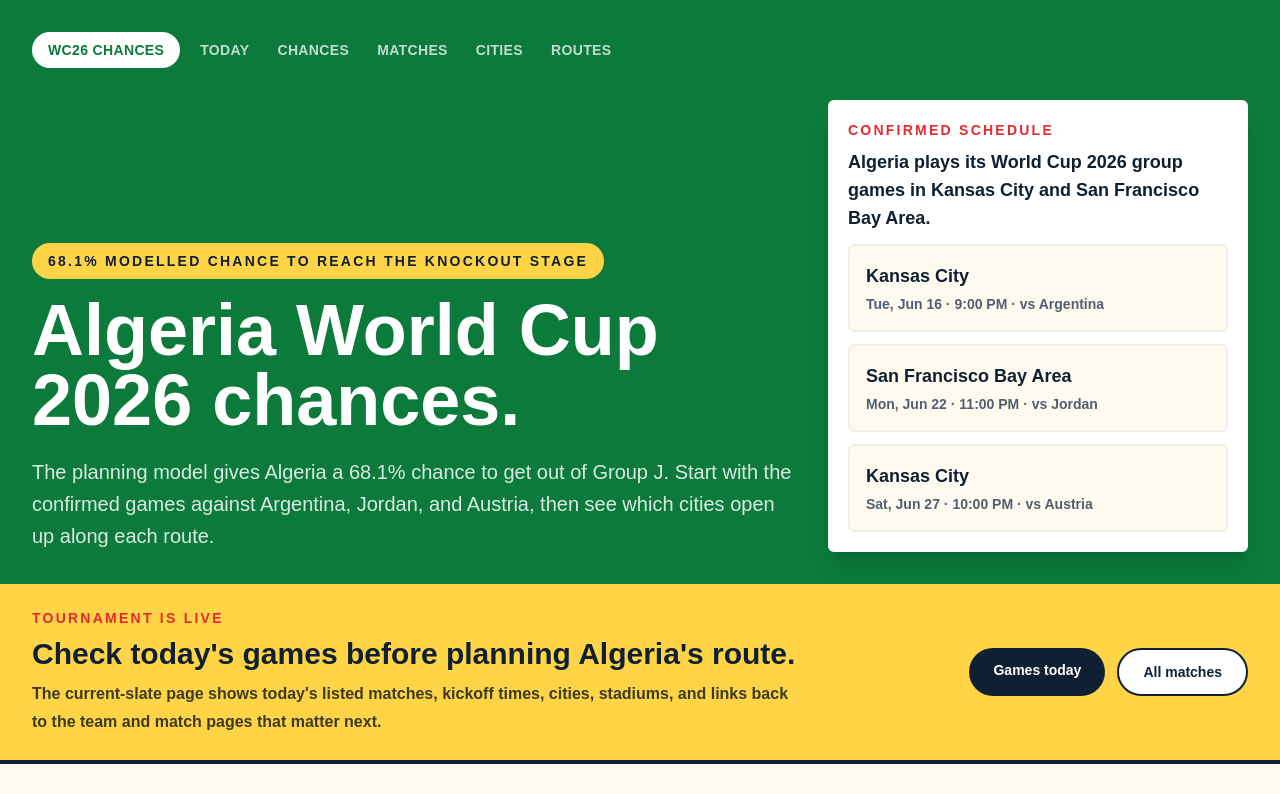
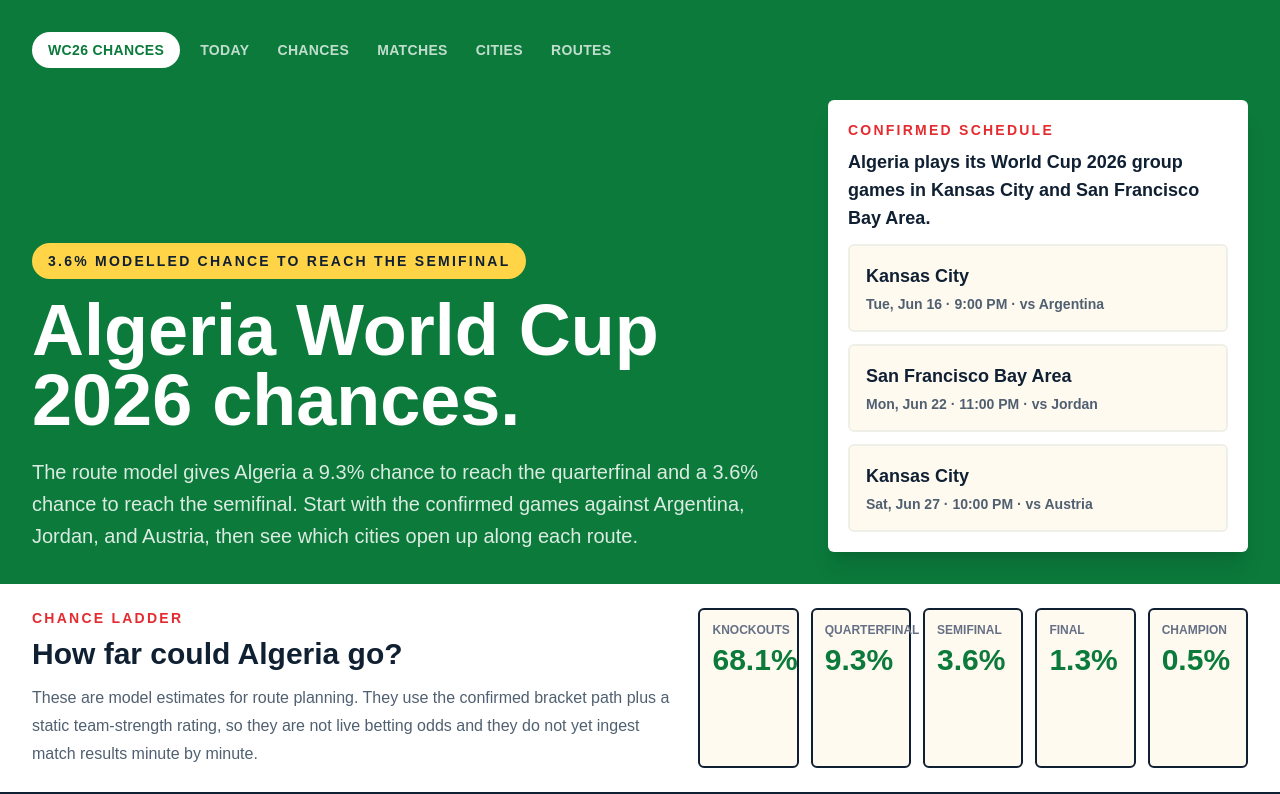
Before and after one commit to selbyyy/wc26-tracker, a Next.js app: page /teams/algeria in a window 1280 px wide. Shown: the top 794 px of the page. Built offline with nearby package versions, Linux system fonts and the light colour scheme; no server answers.

Commit message:
add chance trust layer

```diff
--- a/app/teams/[slug]/page.tsx
+++ b/app/teams/[slug]/page.tsx
@@ -11,7 +11,7 @@ import {
   getTeamBySlugFromSchedule,
   getTeamMatches,
 } from '@/lib/schedule';
-import { getTeamGroupForecast, getTeamProbabilityTree } from '@/lib/probability-tree';
+import { getTeamGroupForecast, getTeamProbabilityTree, getTeamStageChances } from '@/lib/probability-tree';
 
 export const dynamic = 'force-static';
 
@@ -73,7 +73,7 @@ export default async function TeamPage({ params }: { params: Promise<{ slug: str
   const matches = getTeamMatches(team);
   const group = getGroupForTeam(team);
   const groupForecast = getTeamGroupForecast(team);
-  const advanceChance = 100 - groupForecast.out;
+  const stageChances = getTeamStageChances(team);
   const probabilityTree = getTeamProbabilityTree(team);
   const cities = Array.from(new Set(matches.map((match) => match.city)));
   const firstMatch = matches[0];
@@ -155,14 +155,15 @@ export default async function TeamPage({ params }: { params: Promise<{ slug: str
           <div className="grid gap-8 md:grid-cols-[1fr_420px] md:items-end">
             <div>
               <p className="inline-flex rounded-full bg-[#ffd447] px-4 py-2 text-sm font-black uppercase tracking-[0.16em] text-[#102033]">
-                {advanceChance}% modelled chance to reach the knockout stage
+                {stageChances.semifinal}% modelled chance to reach the semifinal
               </p>
               <h1 className="mt-4 text-5xl font-black leading-[0.98] tracking-normal md:text-7xl">
                 {team} World Cup 2026 chances.
               </h1>
               <p className="mt-5 max-w-3xl text-xl leading-8 text-white/85">
-                The planning model gives {team} a {advanceChance}% chance to get out of Group {group}. Start with
-                the confirmed games against {formatList(opponents)}, then see which cities open up along each route.
+                The route model gives {team} a {stageChances.quarterfinal}% chance to reach the quarterfinal and
+                a {stageChances.semifinal}% chance to reach the semifinal. Start with the confirmed games against
+                {` ${formatList(opponents)}`}, then see which cities open up along each route.
               </p>
             </div>
 
@@ -186,6 +187,33 @@ export default async function TeamPage({ params }: { params: Promise<{ slug: str
                 ))}
               </div>
             </div>
+          </div>
+        </div>
+      </section>
+
+      <section className="border-b-4 border-[#102033] bg-white">
+        <div className="mx-auto grid max-w-7xl gap-5 px-5 py-6 md:grid-cols-[1fr_0.85fr] md:px-8">
+          <div>
+            <p className="text-sm font-black uppercase tracking-[0.16em] text-[#e52b2f]">Chance ladder</p>
+            <h2 className="mt-2 text-3xl font-black">How far could {team} go?</h2>
+            <p className="mt-3 max-w-3xl leading-7 text-[#506070]">
+              These are model estimates for route planning. They use the confirmed bracket path plus a static team-strength
+              rating, so they are not live betting odds and they do not yet ingest match results minute by minute.
+            </p>
+          </div>
+          <div className="grid grid-cols-2 gap-3 sm:grid-cols-5 md:grid-cols-2 lg:grid-cols-5">
+            {[
+              ['Knockouts', stageChances.reachKnockouts],
+              ['Quarterfinal', stageChances.quarterfinal],
+              ['Semifinal', stageChances.semifinal],
+              ['Final', stageChances.final],
+              ['Champion', stageChances.champion],
+            ].map(([label, value]) => (
+              <div key={label} className="rounded-md border-2 border-[#102033] bg-[#fffaf0] p-3">
+                <p className="text-xs font-black uppercase text-[#667085]">{label}</p>
+                <p className="mt-1 text-3xl font-black text-[#0b7a3b]">{value}%</p>
+              </div>
+            ))}
           </div>
         </div>
       </section>
@@ -247,7 +275,7 @@ export default async function TeamPage({ params }: { params: Promise<{ slug: str
 
       <section className="border-y-4 border-[#102033] bg-[#ffd447]">
         <div className="mx-auto max-w-7xl px-5 py-8 md:px-8">
-          <p className="text-sm font-black uppercase tracking-[0.16em] text-[#e52b2f]">Route odds</p>
+          <p className="text-sm font-black uppercase tracking-[0.16em] text-[#e52b2f]">Route model</p>
           <h2 className="mt-2 text-4xl font-black">How could {team} get through?</h2>
           <p className="mt-3 max-w-4xl text-lg leading-7 text-[#3d3b23]">
             This is a simple model built on top of the official bracket. Treat it as a planning guide, not a prediction
@@ -382,11 +410,11 @@ export default async function TeamPage({ params }: { params: Promise<{ slug: str
 
       <section className="mx-auto max-w-7xl px-5 py-8 md:px-8">
         <div className="rounded-md bg-[#102033] p-6 text-white">
-          <p className="text-sm font-black uppercase tracking-[0.16em] text-[#ffd447]">What this page is for</p>
-          <h2 className="mt-2 text-3xl font-black">This page is for quick planning.</h2>
+          <p className="text-sm font-black uppercase tracking-[0.16em] text-[#ffd447]">Model notes</p>
+          <h2 className="mt-2 text-3xl font-black">Built for decisions, labelled as an estimate.</h2>
           <p className="mt-4 max-w-3xl text-lg leading-8 text-white/75">
-            If you support {team}, start here to see the cities that are already locked in. Tickets, hotels,
-            and odds are useful later, but the first question is simpler: where might you need to be?
+            Current model version: static team strength plus confirmed schedule and bracket routes, updated July 14, 2026.
+            Use it to compare route risk and travel options. Check official ticket, match, and team sources before booking.
           </p>
         </div>
       </section>
--- a/lib/probability-tree.ts
+++ b/lib/probability-tree.ts
@@ -13,6 +13,14 @@ type GroupForecast = {
   runnerUp: number;
   thirdAdvance: number;
   out: number;
+};
+
+export type StageChances = {
+  reachKnockouts: number;
+  quarterfinal: number;
+  semifinal: number;
+  final: number;
+  champion: number;
 };
 
 export type PathNode = {
@@ -193,6 +201,31 @@ export function getTeamGroupForecast(team: string) {
   return modelGroupForecast(team);
 }
 
+export function getTeamStageChances(team: string): StageChances {
+  const forecast = modelGroupForecast(team);
+  const tree = getTeamProbabilityTree(team);
+  const chanceForStage = (stage: Match['stage']) => round1(
+    tree.reduce((total, path) => {
+      const node = path.nodes.find((candidate) => candidate.match.stage === stage);
+      return total + (node?.arrivalProbability ?? 0);
+    }, 0),
+  );
+  const champion = round1(
+    tree.reduce((total, path) => {
+      const finalNode = path.nodes.find((candidate) => candidate.match.stage === 'Final');
+      return total + (finalNode?.winTotalProbability ?? 0);
+    }, 0),
+  );
+
+  return {
+    reachKnockouts: round1(100 - forecast.out),
+    quarterfinal: chanceForStage('Quarterfinal'),
+    semifinal: chanceForStage('Semifinal'),
+    final: chanceForStage('Final'),
+    champion,
+  };
+}
+
 export function getFeaturedTreeTeams() {
   return ['Argentina', 'Brazil', 'France', 'Spain', 'England', 'Portugal', 'USA', 'Mexico']
     .filter((team) => getAllTeams().some((candidate) => generateSlug(candidate) === generateSlug(team)));
--- a/ops/company-memory.md
+++ b/ops/company-memory.md
@@ -1585,6 +1585,53 @@ Do not treat this as a changelog. A changelog says what changed. Company memory
 - Manually request indexing in Google Search Console for `/world-cup-2026-games-today`.
 - Also inspect/request indexing for `/matches/argentina-vs-algeria-world-cup-2026-match-19`, `/matches/netherlands-vs-japan-world-cup-2026-match-10`, and `/cities/dallas`.
 - If Google clicks remain 0 after manual indexing attempts, prioritize human-reviewed distribution to fresh match-day/ticket/travel questions rather than more on-site expansion.
+
+## 2026-07-14 15:05 CST - Chance Trust Layer Recovery
+
+### Inputs
+- User concern: World Cup is nearly over, the site still has 0 Google clicks, and the chances data needs enough credibility to convert visitors.
+- Reviewed current probability implementation in `lib/probability-tree.ts` and team-page presentation in `app/teams/[slug]/page.tsx`.
+- Latest sensor state from the same day: 0 / 100 Google clicks, 380 impressions, average position 14.7, and `/teams/argentina` ranking on page one for multiple quarterfinal and semifinal chance queries.
+
+### Observations
+- The existing model is a static planning model: hand-maintained team strength, several group forecast overrides, and a stage penalty formula over the confirmed bracket.
+- It is not yet a live result model, betting-odds model, or externally sourced forecast.
+- The Argentina page ranked for semifinal and quarterfinal chance searches but did not directly surface a quarterfinal/semifinal/final/champion chance ladder above the route cards.
+- The phrase `Route odds` risked overclaiming because the underlying data is not live odds.
+
+### Decision
+- Stop treating this as a pure SEO waiting problem. The urgent product bottleneck is trust: a user who lands from a chance query needs a clear probability answer, model caveat, and next action.
+- Broaden the active Argentina CTR experiment into a trust-and-conversion recovery experiment, accepting that this introduces a page-content change because the tournament window is short.
+
+### Actions Taken
+- Added `getTeamStageChances()` to compute reach-knockouts, quarterfinal, semifinal, final, and champion estimates from the existing route tree.
+- Added a chance ladder to team pages, surfaced near the top of the page.
+- Changed the hero copy to answer quarterfinal and semifinal chance intent directly.
+- Renamed `Route odds` to `Route model`.
+- Added model notes with current model version, July 14 update date, and explicit guidance that the model is for route planning rather than live betting odds.
+- Recorded the trust-layer opportunity and EXP-011.
+
+### Files Changed
+- `lib/probability-tree.ts`
+- `app/teams/[slug]/page.tsx`
+- `ops/experiments.md`
+- `ops/seo-opportunity-log.md`
+- `ops/weekly-reports/seo-sensor-snapshot.md`
+- `ops/company-memory.md`
+
+### Quality Gates
+- `npm run lint` passed.
+- `npm run build` passed, generating 148 static pages.
+
+### Expected Impact
+- The already-indexed Argentina page should better satisfy the exact queries now ranking on page one.
+- Visitors should see a concrete probability ladder before the planning CTA, improving trust and conversion potential.
+- Clearer model labelling should reduce bounce from users expecting live odds while preserving chances-query relevance.
+
+### Follow-Up
+- Recheck production deployment for the new chance ladder.
+- Monitor Argentina CTR, engagement, and route-alert clicks for 2-7 days.
+- Next model upgrade should ingest live results or an external rating/odds baseline before claiming higher predictive accuracy.
 
 ## 2026-07-14 10:05 CST - Daily Growth Loop, Argentina CTR Experiment
 
```
Also changed, not shown: ops/experiments.md (+1 -0 lines), ops/seo-opportunity-log.md (+1 -0 lines), ops/weekly-reports/seo-sensor-snapshot.md (+24 -24 lines).
